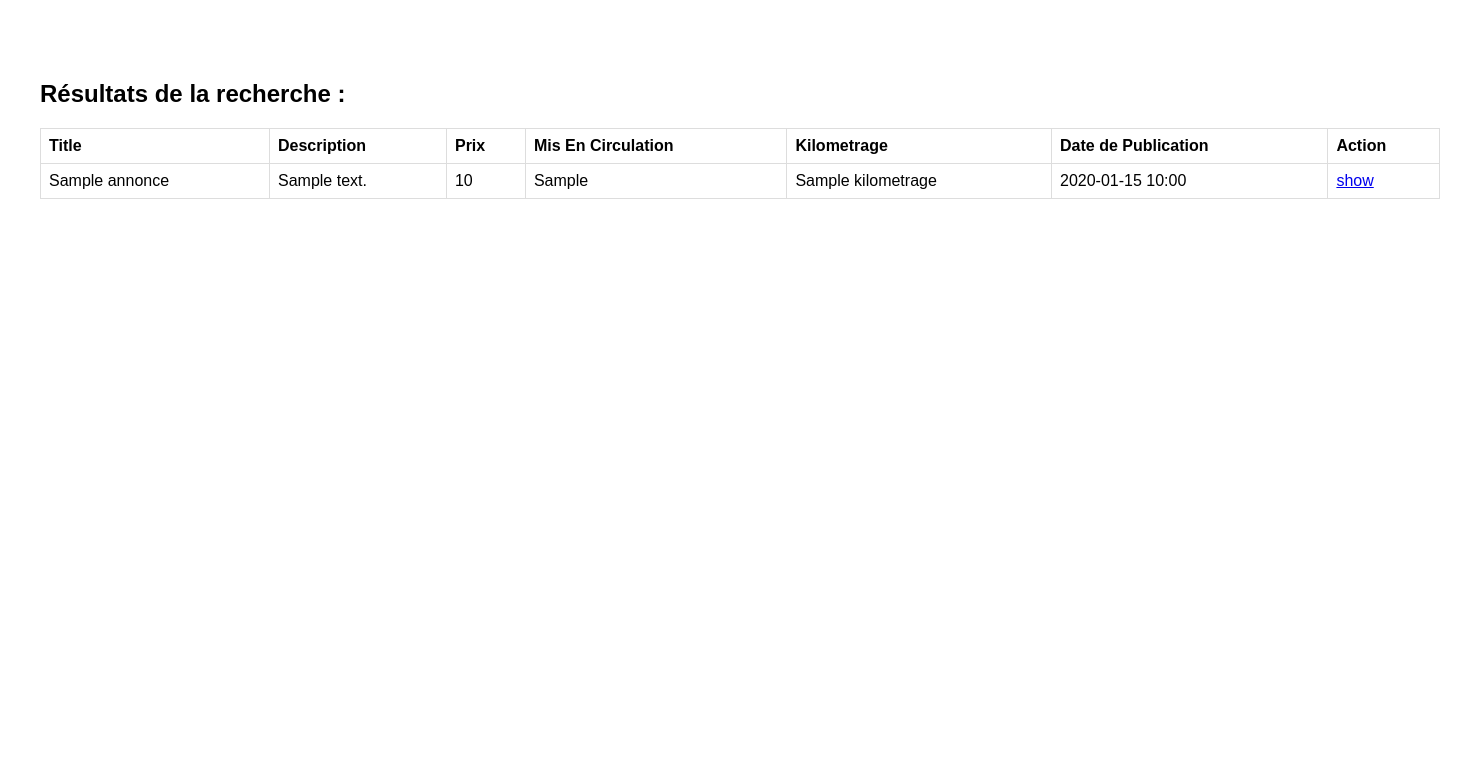
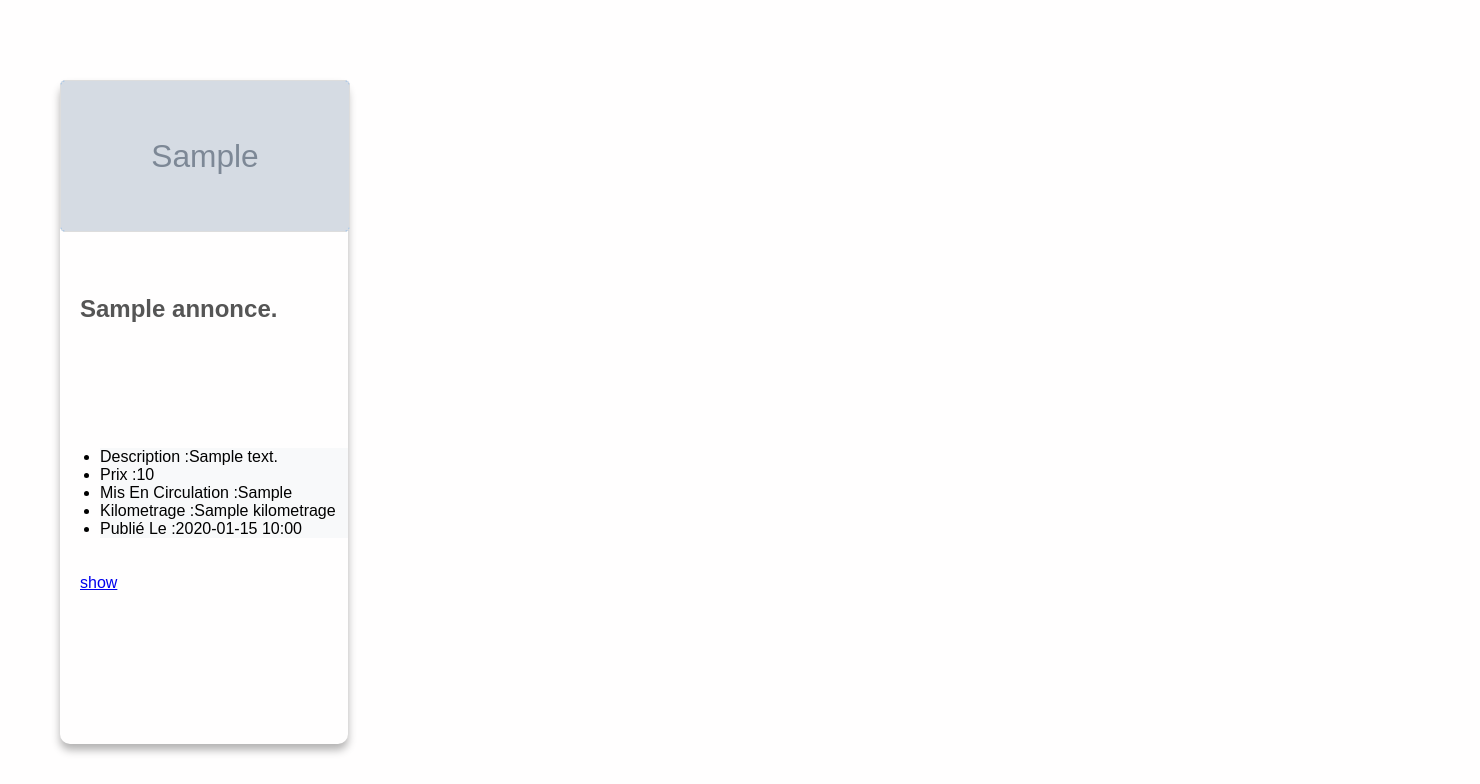
Before and after one commit to namous68/autob, a Symfony app: template templates/index.html.twig in a window 1480 px wide. Shown: the part 628-1412 px from the top of the page. Before the commit the page ends 827 px from the top, so only its background shows below. Run offline with Twig, Linux system fonts and the light colour scheme; the template is opened without the code that fills it: most values are stand-ins (such as "Sample title", 1, 10 or a date in 2020); grey boxes marked "Sample" are stand-in pictures; some libraries are stand-ins or nearby versions.

Commit message:
add problem

```diff
--- a/public/css/style.css
+++ b/public/css/style.css
@@ -1,5 +1,5 @@
 body {
-    background-color: white; /* Remplacez cette valeur par la couleur de fond souhaitée */
+    background-color: rgb(255, 254, 254); /* Remplacez cette valeur par la couleur de fond souhaitée */
     color: #000000; /* Couleur du texte dans le body, remplacez par la couleur souhaitée */
     font-family: 'Arial', sans-serif; /* Exemple de police de caractères, remplacez par la police souhaitée */
 }
@@ -147,6 +147,15 @@ header{
     max-height: 100%;
 }
 
+.image_annonce {
+    max-width: 100%; /* Assurez-vous que l'image ne dépasse pas la largeur du conteneur */
+    height: auto; /* Laissez la hauteur ajustée automatiquement pour conserver les proportions */
+    display: block; /* Élimine l'espace réservé sous l'image */
+    margin-bottom: 10px; /* Ajoute une marge en bas pour l'espace entre les images */
+    border: 1px solid #ddd; /* Ajoute une bordure légère autour de l'image */
+    border-radius: 5px; /* Ajoute des coins arrondis à l'image */
+}
+
 /* Style spécifique au formulaire (ajustez selon vos besoins) */
 form {
     margin-top: 20px;
@@ -229,3 +238,60 @@ button {
     background-color: #007bff;
 
 }
+
+/* Card */
+.card {
+    width: 18rem;
+    margin: 20px; /* Espace autour de la carte */
+    box-shadow: 0 6px 8px rgba(0, 0, 0, 0.3); /* Ombre légère */
+    border-radius: 10px; /* Coins arrondis */
+    border-color: #000000;
+  }
+
+  .card-img-top {
+    width: 100%;
+    height: auto;
+    border-top-left-radius: 10px;
+    border-top-right-radius: 10px;
+  }
+
+  .card-body {
+    padding: 20px;
+    min-height: 150px;
+  }
+
+  .card-title {
+    font-size: 1.25rem;
+    font-weight: bold;
+  }
+
+  .card-text {
+    color: #555;
+  }
+
+  .list-group-item {
+    background-color: #f8f9fa; /* Couleur de fond des éléments de la liste */
+  }
+
+  .card-link {
+    color: #007bff; /* Couleur du lien */
+    text-decoration: none;
+    margin-right: 10px;
+  }
+
+  .card-link:hover {
+    text-decoration: underline; /* Soulignement du lien au survol */
+  }
+  .results-section {
+    display: flex;
+    flex-wrap: wrap; /* Permet aux éléments de passer à la ligne si l'espace est insuffisant */
+    justify-content: space-between; /* Distribue les éléments de manière égale sur la ligne */
+  }
+
+  .image_annonce {
+    width: 100%;
+    height: 150px; /* Ajustez la hauteur selon vos besoins */
+    object-fit: cover; /* Évite l'étirement de l'image */
+  }
+
+  /* slider*/
--- a/src/Entity/Image.php
+++ b/src/Entity/Image.php
@@ -153,13 +153,11 @@ class Image
 
     public function getImageUrl()
 {
-    // Récupérer le chemin du fichier d'image
-    $path = $this->getPath();
+
 
     // Construire l'URL de l'image
     $baseUrl = '/public/media/';
-    $imageUrl = $baseUrl . $path;
-
+    $imageUrl = $baseUrl . $this->path;
     return $imageUrl;
 }
 
--- a/templates/base.html.twig
+++ b/templates/base.html.twig
@@ -12,8 +12,9 @@
 		<!-- Ajouter le lien vers la bibliothèque CookieConsent -->
 		<link rel="stylesheet" href="{{ asset('css/style.css')}}">
 
-		<link
-		rel="stylesheet" href="{{ asset('css/style.css')}}">
+
+
+
 
 		<!-- Ajouter le script CookieConsent -->
 		<script src="https://cdn.jsdelivr.net/npm/cookieconsent@3/build/cookieconsent.min.js"></script>
@@ -26,6 +27,7 @@
 
 		{% block javascripts %}
 			{{ encore_entry_script_tags('app') }}
+<link rel="stylesheet" href="{{ asset('./src/assets/js/slider.js') }}" type="text/javascript">
 		{% endblock %}
 	</head>
 	<body>
@@ -78,6 +80,7 @@ href: "/policy.html.twig"
 });
 				</script>
 
+  <script src="{{ asset('./public/js/slider.js') }}" type="text/javascript"></script>
 			{% endblock %}
 		</body>
 	</html>
--- a/templates/index.html.twig
+++ b/templates/index.html.twig
@@ -1,18 +1,25 @@
 {% extends 'base.html.twig' %}
 
-{% block title %}Bienvenue sur notre site{% endblock %}
+{% block title %}AUtoB
+{% endblock %}
 
 {% block stylesheets %}
 	{{ parent() }}
-    <link rel="stylesheet" href="{{ asset('path/to/your/custom.css') }}">
+<link rel="stylesheet" href="{{ asset('css/style.css')}}">
 {% endblock %}
 
+
 {% block body %}
+
+
+
+
 	<div class="container">
 		<section class="search-section">
 			<div class="form">
 				<p>Utilisez le formulaire de recherche pour trouver la voiture de vos rêves.</p>
-			<form action="{{ path('app_annonces_search') }}" method="get">
+				<form
+					action="{{ path('app_annonces_search') }}" method="get">
 					<!-- Vos champs de recherche existants -->
 					<label for="marque">Marque :</label>
 					<input type="text" name="marque" id="marque">
@@ -26,7 +33,8 @@
 					<button type="submit">Rechercher</button>
 				</form>
 			</div>
-		<div class="image-section">
+			<div
+				class="image-section">
 				<!-- Ajoutez votre balise d'image ici -->
 				<img src="media/search.png" alt="Description de l'image">
 			</div>
@@ -34,32 +42,34 @@
 
 		{% if annonces is not empty %}
 			<section class="results-section">
-			<h2>Résultats de la recherche :</h2>
+
 				<table class="table">
-				<thead>
-					<tr>
-						<th>Title</th>
-						<th>Description</th>
-						<th>Prix</th>
-						<th>Mis En Circulation</th>
-						<th>Kilometrage</th>
-						<th>Date de Publication</th>
-						<th>Action</th>
-					</tr>
-				</thead>
+
 					<tbody>
 						{% for annonce in annonces %}
-						<tr>
-							<td>{{ annonce.titre }}</td>
-							<td>{{ annonce.description }}</td>
-							<td>{{ annonce.prix }}</td>
-							<td>{{ annonce.misEnCirculation }}</td>
-							<td>{{ annonce.kilometrage }}</td>
-							<td>{{ annonce.datePublication|date('Y-m-d H:i') }}</td>
-							<td>
+
+							<div class="card" style="width: 18rem;">
+								<div>
+									{% for image in annonce.images %}
+                                        <img class="image_annonce" src="{{ asset(image.getImageUrl()) }}" alt="{{ image.path }}">
+									{% endfor %}
+								</div>
+								<div class="card-body">
+									<h5 class="card-title"></h5>
+									<h2 class="card-text">{{ annonce.titre }}.</h2>
+								</div>
+								<ul class="list-group list-group-flush">
+									<li class="list-group-item">Description :{{ annonce.description }}</li>
+									<li class="list-group-item">Prix :{{ annonce.prix }}</li>
+									<li class="list-group-item">Mis En Circulation :{{ annonce.misEnCirculation }}</li>
+									<li class="list-group-item">Kilometrage :{{ annonce.kilometrage }}</li>
+									<li class="list-group-item">Publié Le  :{{  annonce.datePublication|date('Y-m-d H:i') }}</li>
+								</ul>
+								<div class="card-body">
 									<a href="{{ path('app_annonces_show', {'id': annonce.id}) }}">show</a>
-							</td>
-						</tr>
+								</div>
+							</div>
+
 						{% endfor %}
 					</tbody>
 				</table>
@@ -71,3 +81,8 @@
 		{% endif %}
 	</div>
 {% endblock %}
+{% block javascript %}
+
+
+
+{% endblock %}
```
Also changed, not shown: public/js/slider.js (added, +14 -0 lines), templates/show.html.twig (+30 -3 lines), public/js/annonce.js (renamed from src/assets/js/annonce.js), public/media/3.jpg (added), public/media/6.jpg (added), public/media/9.jpeg (added), public/media/R.jpg (added), public/media/bmw X6 1.jpg (added), public/media/bmw x6 2.jpg (added), public/media/dash.jpg (added), 1 other file. Lines whose indentation alone changed are shown as unchanged.
